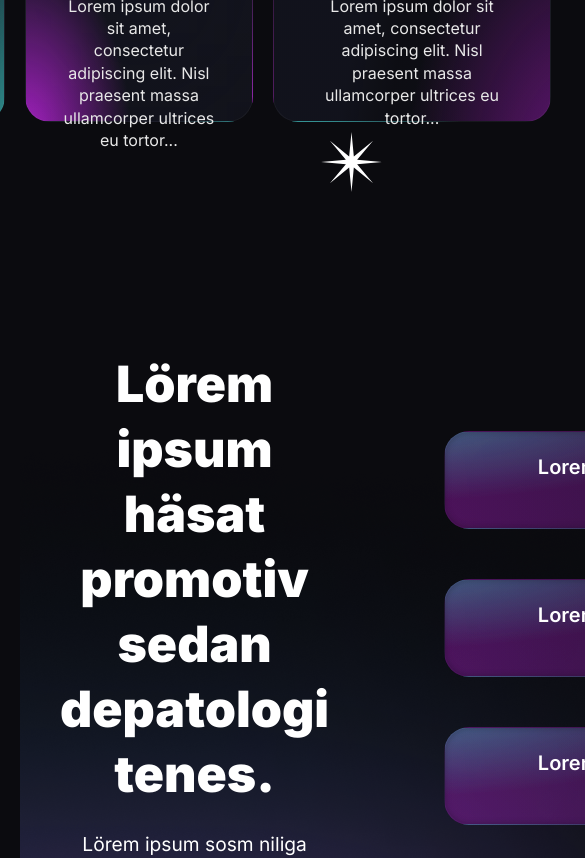
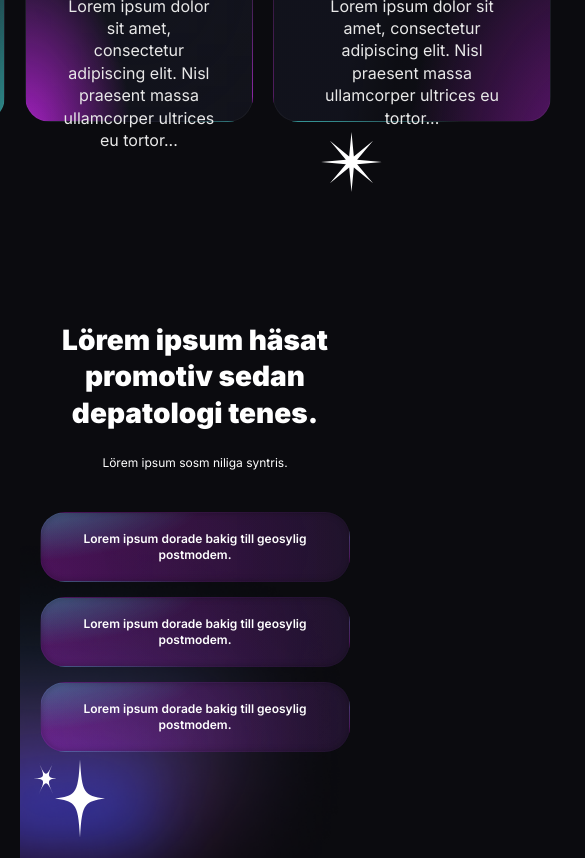
Before and after one commit to AlinesaSabo/test-task, a React (Vite) app: page / in a window 390 px wide. Shown: the part 1380-2238 px from the top of the page, 585 px wide, since content can reach past the window. Built offline with nearby package versions, Linux system fonts and the light colour scheme.

Commit message:
add media section two

```diff
--- a/src/components/CardList/CardList.module.css
+++ b/src/components/CardList/CardList.module.css
@@ -52,3 +52,64 @@
     max-width: 100%;
   }
 }
+
+@media (max-width: 1280px) {
+  .cardList {
+    width: 500px;
+    height: auto;
+    gap: 40px;
+  }
+
+  .card {
+    width: 500px;
+    height: 90px;
+    padding: 25px 50px;
+    font-size: 18px;
+  }
+}
+
+/* ======= 📱 1024px (Планшеты) ======= */
+@media (max-width: 1024px) {
+  .cardList {
+    width: 100%;
+    align-items: center;
+    gap: 30px;
+  }
+
+  .card {
+    width: 90%;
+    height: 85px;
+    padding: 20px 40px;
+    font-size: 16px;
+  }
+}
+
+/* ======= 📱 768px (Маленькие планшеты) ======= */
+@media (max-width: 768px) {
+  .cardList {
+    width: 100%;
+    gap: 20px;
+  }
+
+  .card {
+    width: 90%;
+    height: 80px;
+    padding: 18px 35px;
+    font-size: 14px;
+  }
+}
+
+/* ======= 📱 480px (Мобильные) ======= */
+@media (max-width: 480px) {
+  .cardList {
+    width: 100%;
+    gap: 15px;
+  }
+
+  .card {
+    width: 100%;
+    height: 70px;
+    padding: 15px 20px;
+    font-size: 12px;
+  }
+}
--- a/src/components/CardTeam/CardTeam.module.css
+++ b/src/components/CardTeam/CardTeam.module.css
@@ -243,7 +243,7 @@
 
 @media (max-width: 480px) {
   .card {
-    padding: 10px 20px;
+    padding: 40px 20px;
     flex-direction: column;
     align-items: flex-start;
   }
@@ -251,6 +251,7 @@
   .description {
     height: 50%;
     width: 60%;
+    gap: 15px;
   }
 
   .description h2 {
--- a/src/components/SectionTwo/SectionTwo.module.css
+++ b/src/components/SectionTwo/SectionTwo.module.css
@@ -39,6 +39,7 @@
   position: absolute;
   bottom: -80%;
   left: 0;
+  max-width: 100%;
   z-index: -1;
 }
 
@@ -55,16 +56,123 @@
   z-index: -1;
 }
 
-/* Адаптивность */
-@media (max-width: 768px) {
-  .sectionTwo {
+@media (max-width: 1280px) {
+  .container {
+    max-width: 100%;
+    gap: 80px;
+    padding: 0 50px;
+  }
+
+  .sectionText h2 {
+    font-size: 42px;
+  }
+
+  .sectionText p {
+    font-size: 14px;
+  }
+
+  .BgGradient {
+    bottom: -70%;
+  }
+
+  .Star1 {
+    bottom: -8%;
+  }
+
+  .Star2 {
+    bottom: -35%;
+  }
+}
+
+/* ======= 📱 1024px (Планшеты) ======= */
+@media (max-width: 1024px) {
+  .container {
     flex-direction: column;
+    align-items: center;
     text-align: center;
-    padding: 30px;
+    gap: 50px;
   }
 
   .sectionText {
-    max-width: 100%;
-    margin-bottom: 20px;
+    align-items: center;
+  }
+
+  .sectionText h2 {
+    font-size: 38px;
+  }
+
+  .sectionText p {
+    font-size: 14px;
+    max-width: 90%;
+  }
+
+  .BgGradient {
+    bottom: -60%;
+  }
+
+  .Star1 {
+    bottom: -5%;
+  }
+
+  .Star2 {
+    bottom: -35%;
   }
 }
+
+/* ======= 📱 768px (Маленькие планшеты) ======= */
+@media (max-width: 768px) {
+  .container {
+    gap: 40px;
+  }
+
+  .sectionText h2 {
+    font-size: 32px;
+  }
+
+  .sectionText p {
+    font-size: 13px;
+    max-width: 100%;
+  }
+
+  .BgGradient {
+    bottom: -50%;
+  }
+
+  .Star1 {
+    bottom: -10%;
+  }
+
+  .Star2 {
+    bottom: -35%;
+  }
+}
+
+/* ======= 📱 480px (Мобильные) ======= */
+@media (max-width: 480px) {
+  .container {
+    padding: 0 20px;
+    text-align: center;
+  }
+
+  .sectionText {
+    align-items: center;
+  }
+
+  .sectionText h2 {
+    font-size: 28px;
+  }
+
+  .sectionText p {
+    font-size: 12px;
+  }
+
+  .Star1 {
+    bottom: -10%;
+    width: 30px;
+  }
+
+  .Star2 {
+    bottom: -20%;
+    width: 50px;
+  }
+}
--- a/src/components/ServicesSection/ServicesSection.module.css
+++ b/src/components/ServicesSection/ServicesSection.module.css
@@ -68,6 +68,10 @@
 }
 
 @media (max-width: 768px) {
+  .serviceSection {
+    margin: 200px 0;
+  }
+
   .grid {
     grid-template-columns: repeat(1, 1fr);
   }
```
